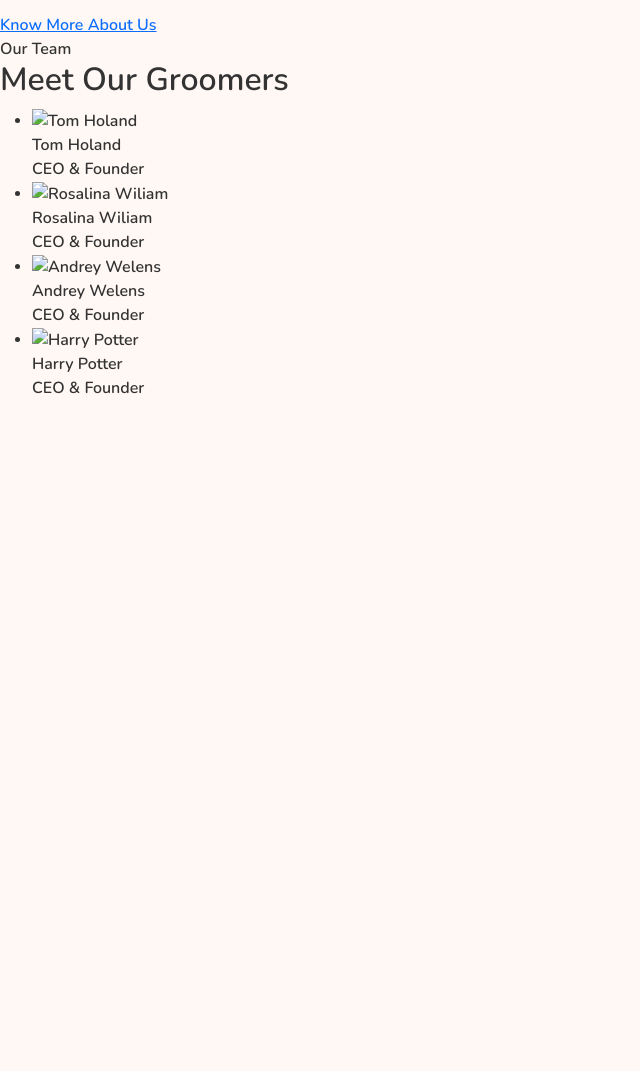
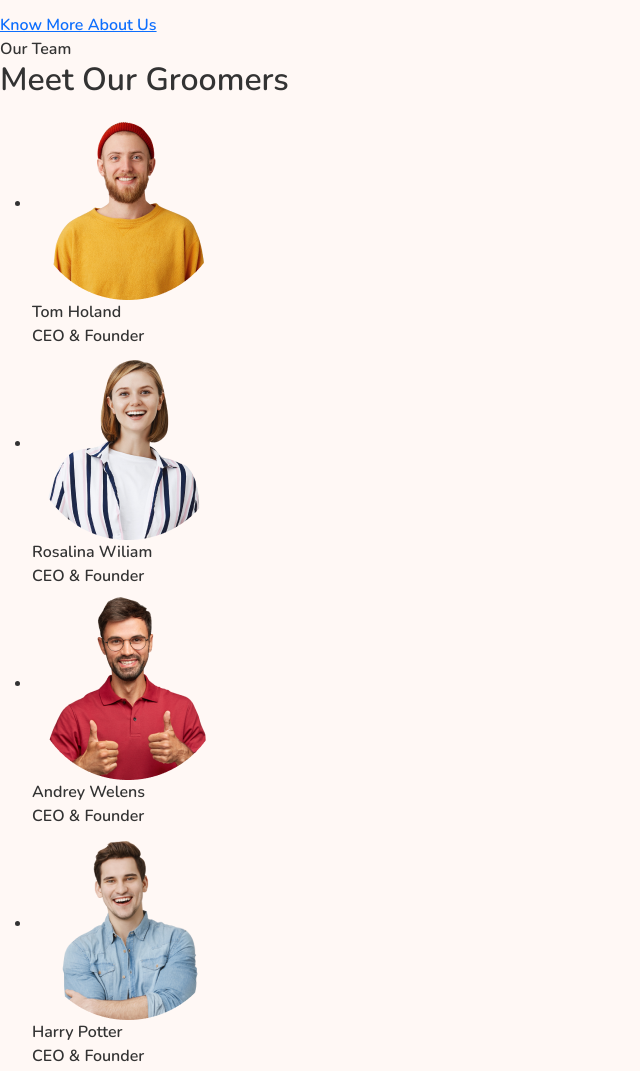
Before and after one commit to VladaBelaya/learnJS, a website: page vetcare/app/index.html in a window 1280 px wide. Shown: the part 855-1926 px from the top of the page, without its empty margins (0-640 px from the left). Before the commit the page ends 1271 px from the top, so only its background shows below. Drawn offline with nearby package versions, Linux system fonts and the light colour scheme; files that its build step writes are made by us from their sources.

Commit message:
added pictures in html

```diff
--- a/vetcare/app/index.html
+++ b/vetcare/app/index.html
@@ -90,28 +90,28 @@
 			<ul class="cards">
 				<li class="card card_team">
 					<div class="card__pro">
-						<img src="#" alt="Tom Holand">
+						<img src="images/src/prof_1.png" alt="Tom Holand">
 					</div>
 					<div class="card__heading card__heading-team">Tom Holand</div>
 					<div class="card__subheader">CEO & Founder</div>
 				</li>
 				<li class="card card_team">
 					<div class="card__pro">
-						<img src="#" alt="Rosalina Wiliam">
+						<img src="images/src/prof_2.png" alt="Rosalina Wiliam">
 					</div>
 					<div class="card__heading card__heading-team">Rosalina Wiliam</div>
 					<div class="card__subheader">CEO & Founder</div>
 				</li>
 				<li class="card card_team">
 					<div class="card__pro">
-						<img src="#" alt="Andrey Welens">
+						<img src="images/src/prof_3.png" alt="Andrey Welens">
 					</div>
 					<div class="card__heading card__heading-team">Andrey Welens</div>
 					<div class="card__subheader">CEO & Founder</div>
 				</li>
 				<li class="card card_team">
 					<div class="card__pro">
-						<img src="#" alt="Harry Potter">
+						<img src="images/src/prof_4.png" alt="Harry Potter">
 					</div>
 					<div class="card__heading card__heading-team">Harry Potter</div>
 					<div class="card__subheader">CEO & Founder</div>
```
